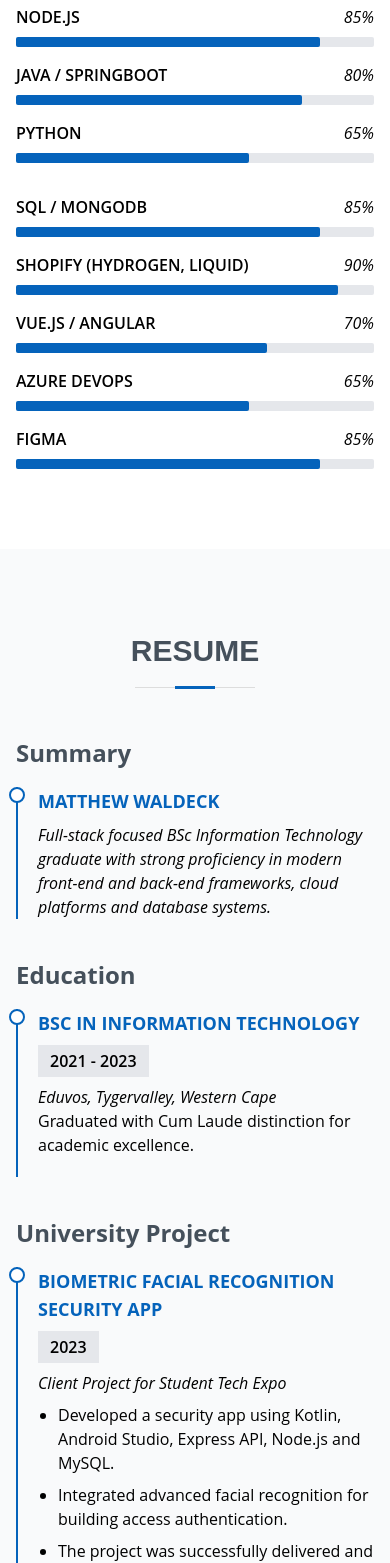
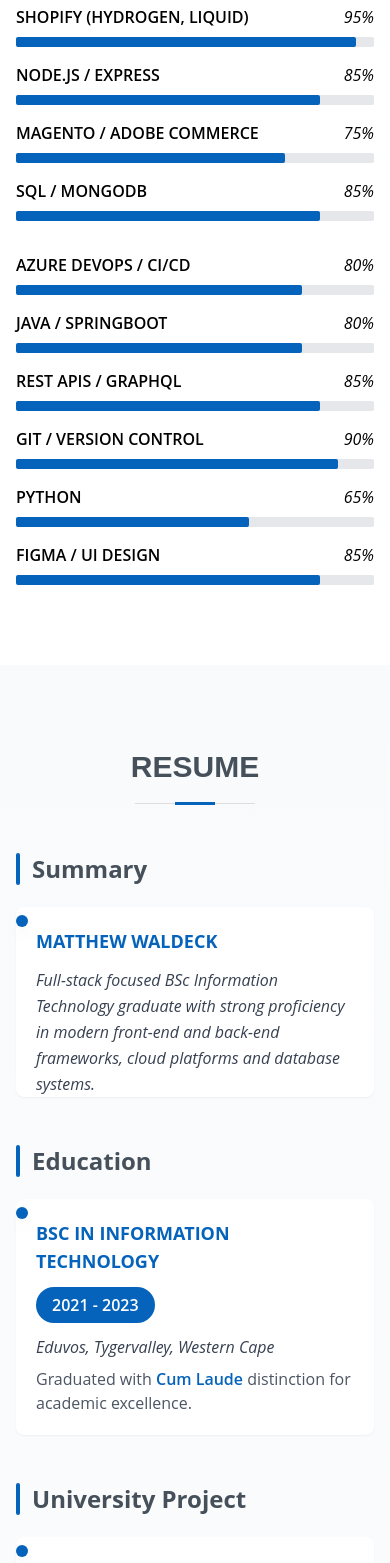
Before and after one commit to MattWaldeck/my-resume, a React (Vite) app: page / in a window 390 px wide. Shown: the part 3200-4763 px from the top of the page. Built offline with nearby package versions, Linux system fonts and the light colour scheme.

Commit message:
Refactor code structure for improved readability and maintainability

```diff
--- a/src/components/Hero.tsx
+++ b/src/components/Hero.tsx
@@ -56,7 +56,7 @@ const Hero = () => {
             <FaEnvelope /> <span>Email</span>
           </a>
           <a
-            href="/assets/documents/CV%202025-%20Latest%20Update.pdf"
+            href="/assets/documents/CV_Matthew_Waldeck_v2.pdf"
             download
             className="flex items-center space-x-2 text-lg text-white border border-white px-4 py-2 rounded-full hover:bg-custom-blue hover:border-custom-blue transition"
           >
--- a/src/components/Resume.tsx
+++ b/src/components/Resume.tsx
@@ -2,20 +2,21 @@ import SectionTitle from './SectionTitle';
 
 const Resume = () => {
   return (
-    <section id="resume" className="resume py-16 bg-gray-50">
+    <section id="resume" className="resume py-16 bg-gradient-to-b from-gray-50 to-white">
       <div className="container mx-auto px-4">
         <SectionTitle>Resume</SectionTitle>
-        <div className="grid grid-cols-1 lg:grid-cols-2 gap-x-8 gap-y-12 mt-12">
+        <div className="grid grid-cols-1 lg:grid-cols-2 gap-x-12 gap-y-12 mt-12">
           <div>
-            <h3 className="text-2xl font-bold mb-5 text-custom-dark-gray">
+            <h3 className="text-2xl font-bold mb-6 text-custom-dark-gray flex items-center">
+              <span className="w-1 h-8 bg-custom-blue mr-3 rounded"></span>
               Summary
             </h3>
-            <div className="resume-item pb-0">
-              <h4 className="text-lg font-bold uppercase text-custom-blue mb-2">
+            <div className="resume-item pb-0 bg-white p-5 rounded-lg shadow-sm hover:shadow-md transition-shadow duration-300">
+              <h4 className="text-lg font-bold uppercase text-custom-blue mb-3">
                 Matthew Waldeck
               </h4>
 
-              <p className="italic">
+              <p className="italic text-gray-700 leading-relaxed">
                 Full-stack focused BSc Information Technology graduate with
                 strong proficiency in modern front-end and back-end frameworks,
                 cloud platforms and database systems.
@@ -27,71 +28,122 @@ const Resume = () => {
               </ul> */}
             </div>
 
-            <h3 className="text-2xl font-bold mt-10 mb-5 text-custom-dark-gray">
+            <h3 className="text-2xl font-bold mt-12 mb-6 text-custom-dark-gray flex items-center">
+              <span className="w-1 h-8 bg-custom-blue mr-3 rounded"></span>
               Education
             </h3>
-            <div className="resume-item">
-              <h4 className="text-lg font-bold uppercase text-custom-blue mb-2">
+            <div className="resume-item bg-white p-5 rounded-lg shadow-sm hover:shadow-md transition-shadow duration-300">
+              <h4 className="text-lg font-bold uppercase text-custom-blue mb-3">
                 BSC IN INFORMATION TECHNOLOGY
               </h4>
-              <h5 className="text-base bg-gray-200 py-1 px-3 inline-block font-semibold mb-2">
+              <h5 className="text-base bg-custom-blue text-white py-1.5 px-4 inline-block font-semibold mb-3 rounded-full">
                 2021 - 2023
               </h5>
 
-              <p className="italic">Eduvos, Tygervalley, Western Cape</p>
-              <p>
-                Graduated with Cum Laude distinction for academic excellence.
+              <p className="italic text-gray-700 mb-2">Eduvos, Tygervalley, Western Cape</p>
+              <p className="text-gray-600">
+                Graduated with <span className="font-semibold text-custom-blue">Cum Laude</span> distinction for academic excellence.
               </p>
             </div>
 
-            <h3 className="text-2xl font-bold mt-10 mb-5 text-custom-dark-gray">
+            <h3 className="text-2xl font-bold mt-12 mb-6 text-custom-dark-gray flex items-center">
+              <span className="w-1 h-8 bg-custom-blue mr-3 rounded"></span>
               University Project
             </h3>
-            <div className="resume-item">
-              <h4 className="text-lg font-bold uppercase text-custom-blue mb-2">
+            <div className="resume-item bg-white p-5 rounded-lg shadow-sm hover:shadow-md transition-shadow duration-300">
+              <h4 className="text-lg font-bold uppercase text-custom-blue mb-3">
                 Biometric Facial Recognition Security App
               </h4>
-              <h5 className="text-base bg-gray-200 py-1 px-3 inline-block font-semibold mb-2">
+              <h5 className="text-base bg-custom-blue text-white py-1.5 px-4 inline-block font-semibold mb-3 rounded-full">
                 2023
               </h5>
-              <p className="italic">Client Project for Student Tech Expo</p>{' '}
-              <ul className="pl-5 mt-2 space-y-2 list-disc">
-                <li>
+              <p className="italic text-gray-700 mb-3">Client Project for Student Tech Expo</p>
+              <ul className="pl-5 mt-2 space-y-2.5 list-disc marker:text-custom-blue">
+                <li className="text-gray-600 leading-relaxed">
                   Developed a security app using Kotlin, Android Studio, Express
                   API, Node.js and MySQL.
                 </li>
-                <li>
+                <li className="text-gray-600 leading-relaxed">
                   Integrated advanced facial recognition for building access
                   authentication.
                 </li>
-                <li>
+                <li className="text-gray-600 leading-relaxed">
                   The project was successfully delivered and selected to
                   represent the department at a student tech expo.
                 </li>
               </ul>
             </div>
+
+            <h3 className="text-2xl font-bold mt-12 mb-6 text-custom-dark-gray flex items-center">
+              <span className="w-1 h-8 bg-custom-blue mr-3 rounded"></span>
+              Certifications
+            </h3>
+            <div className="bg-white p-6 rounded-lg shadow-sm hover:shadow-md transition-shadow duration-300">
+              <div className="flex flex-wrap gap-3">
+                <span className="bg-blue-50 text-custom-blue px-4 py-2 rounded-full text-sm font-medium border border-blue-100 hover:bg-blue-100 transition-colors">Microsoft Certified: Azure Fundamentals</span>
+                <span className="bg-blue-50 text-custom-blue px-4 py-2 rounded-full text-sm font-medium border border-blue-100 hover:bg-blue-100 transition-colors">Azure Synapse Analytics for Data Engineers</span>
+                <span className="bg-blue-50 text-custom-blue px-4 py-2 rounded-full text-sm font-medium border border-blue-100 hover:bg-blue-100 transition-colors">MTA: Database Fundamentals</span>
+                <span className="bg-blue-50 text-custom-blue px-4 py-2 rounded-full text-sm font-medium border border-blue-100 hover:bg-blue-100 transition-colors">C# Complete A–Z Masterclass</span>
+                <span className="bg-blue-50 text-custom-blue px-4 py-2 rounded-full text-sm font-medium border border-blue-100 hover:bg-blue-100 transition-colors">Microsoft SQL Server for Beginners</span>
+                <span className="bg-blue-50 text-custom-blue px-4 py-2 rounded-full text-sm font-medium border border-blue-100 hover:bg-blue-100 transition-colors">MS Access 2019 Certificate</span>
+                <span className="bg-blue-50 text-custom-blue px-4 py-2 rounded-full text-sm font-medium border border-blue-100 hover:bg-blue-100 transition-colors">ML & GenAI (TensorFlow, GPT, OpenAI)</span>
+              </div>
+            </div>
           </div>
 
           <div>
-            <h3 className="text-2xl font-bold mb-5 text-custom-dark-gray">
+            <h3 className="text-2xl font-bold mb-6 text-custom-dark-gray flex items-center">
+              <span className="w-1 h-8 bg-custom-blue mr-3 rounded"></span>
               Professional Experience
             </h3>
 
-            <div className="resume-item">
-              <h4 className="text-lg font-bold uppercase text-custom-blue mb-2">
+            <div className="resume-item bg-white p-5 rounded-lg shadow-sm hover:shadow-md transition-shadow duration-300 border-l-4 border-green-500">
+              <div className="flex items-start justify-between flex-wrap gap-2 mb-3">
+                <h4 className="text-lg font-bold uppercase text-custom-blue">
+                  Full Stack Developer
+                </h4>
+                <span className="bg-green-100 text-green-700 px-3 py-1 rounded-full text-xs font-semibold">CURRENT</span>
+              </div>
+              <h5 className="text-base bg-custom-blue text-white py-1.5 px-4 inline-block font-semibold mb-3 rounded-full">
+                Dec 2025 - Present
+              </h5>
+              <p className="italic text-gray-700 mb-3 font-medium">E commerceafrica, Western Cape</p>
+              <ul className="pl-5 mt-2 space-y-2.5 list-disc marker:text-custom-blue">
+                <li className="text-gray-600 leading-relaxed">
+                  Architect and maintain B2B eCommerce platforms for enterprise clients
+                  including Jonsson Workwear, owning end-to-end feature delivery across
+                  Shopify and Magento.
+                </li>
+                <li className="text-gray-600 leading-relaxed">
+                  Integrate third-party systems (ERP, CRM, Plytix PIM) ensuring seamless data
+                  flow and operational efficiency across client ecosystems.
+                </li>
+                <li className="text-gray-600 leading-relaxed">
+                  Drive sprint-based delivery via Azure DevOps, maintaining high code quality
+                  and rapid release cycles in a collaborative agile team.
+                </li>
+              </ul>
+            </div>
+
+            <div className="resume-item bg-white p-5 rounded-lg shadow-sm hover:shadow-md transition-shadow duration-300">
+              <h4 className="text-lg font-bold uppercase text-custom-blue mb-3">
                 Full Stack Developer
               </h4>
-              <h5 className="text-base bg-gray-200 py-1 px-3 inline-block font-semibold mb-2">
-                Nov 2024 - Present
+              <h5 className="text-base bg-custom-blue text-white py-1.5 px-4 inline-block font-semibold mb-3 rounded-full">
+                Nov 2024 - Nov 2025
               </h5>
-              <p className="italic">WBWR, Somerset West, Western Cape</p>
-              <ul className="pl-5 mt-2 space-y-2 list-disc">
+              <p className="italic text-gray-700 mb-3 font-medium">WBWR, Somerset West, Western Cape</p>
+              <ul className="pl-5 mt-2 space-y-2.5 list-disc marker:text-custom-blue">
                 <li>
                   Migrated the Vans.co.za storefront to Shopify Hydrogen,
                   creating a faster headless commerce experience.
                 </li>
                 <li>
                   Migrated the Crocssa.co.za storefront to Shopify Hydrogen,
+                  delivering a more dynamic headless commerce experience.
+                </li>
+                <li>
+                  Migrated the bashafrica.com (Birkenstock) storefront to Shopify Hydrogen,
                   delivering a more dynamic headless commerce experience.
                 </li>
                 <li>
@@ -105,22 +157,22 @@ const Resume = () => {
                 </li>
               </ul>
             </div>
-            <div className="resume-item">
-              <h4 className="text-lg font-bold uppercase text-custom-blue mb-2">
+            <div className="resume-item bg-white p-5 rounded-lg shadow-sm hover:shadow-md transition-shadow duration-300">
+              <h4 className="text-lg font-bold uppercase text-custom-blue mb-3">
                 Full Stack Developer
               </h4>
-              <h5 className="text-base bg-gray-200 py-1 px-3 inline-block font-semibold mb-2">
+              <h5 className="text-base bg-custom-blue text-white py-1.5 px-4 inline-block font-semibold mb-3 rounded-full">
                 May 2024 - Aug 2024
               </h5>
-              <p className="italic">
+              <p className="italic text-gray-700 mb-3 font-medium">
                 LOOM Property Insights, Pretoria, Gauteng
-              </p>{' '}
-              <ul className="pl-5 mt-2 space-y-2 list-disc">
-                <li>
+              </p>
+              <ul className="pl-5 mt-2 space-y-2.5 list-disc marker:text-custom-blue">
+                <li className="text-gray-600 leading-relaxed">
                   Built a project with live data, handling both frontend and
                   backend for property analytics systems.
                 </li>
-                <li>
+                <li className="text-gray-600 leading-relaxed">
                   Worked on Azure sprint tickets, conducted system testing, and
                   assisted with deployments.
                 </li>
--- a/src/components/Skills.tsx
+++ b/src/components/Skills.tsx
@@ -37,16 +37,18 @@ const SkillBar = ({ skill, value }: SkillBarProps) => {
 
 const Skills = () => {
   const skillsData = [
-    { name: 'JavaScript / TypeScript', value: '85%' },
-    { name: 'React / Next.js / Remix', value: '80%' },
-    { name: 'Node.js', value: '85%' },
+    { name: 'JavaScript / TypeScript', value: '90%' },
+    { name: 'React / Next.js / Remix', value: '85%' },
+    { name: 'Shopify (Hydrogen, Liquid)', value: '95%' },
+    { name: 'Node.js / Express', value: '85%' },
+    { name: 'Magento / Adobe Commerce', value: '75%' },
+    { name: 'SQL / MongoDB', value: '85%' },
+    { name: 'Azure DevOps / CI/CD', value: '80%' },
     { name: 'Java / Springboot', value: '80%' },
+    { name: 'REST APIs / GraphQL', value: '85%' },
+    { name: 'Git / Version Control', value: '90%' },
     { name: 'Python', value: '65%' },
-    { name: 'SQL / MongoDB', value: '85%' },
-    { name: 'Shopify (Hydrogen, Liquid)', value: '90%' },
-    { name: 'Vue.js / Angular', value: '70%' },
-    { name: 'Azure DevOps', value: '65%' },
-    { name: 'Figma', value: '85%' },
+    { name: 'Figma / UI Design', value: '85%' },
   ];
 
   const half = Math.ceil(skillsData.length / 2);
--- a/src/index.css
+++ b/src/index.css
@@ -6,10 +6,13 @@
 
 @layer components {
   .resume-item {
-    @apply pt-0 pr-0 pb-5 pl-5 mt-[-2px] border-l-2 border-custom-blue relative;
+    @apply pt-0 pr-0 pb-6 pl-6 mb-8 mt-[-2px] relative;
   }
   .resume-item::before {
     content: '';
-    @apply absolute w-4 h-4 rounded-full -left-[9px] top-0 bg-white border-2 border-custom-blue;
+    @apply absolute w-3 h-3 rounded-full left-0 top-2 bg-custom-blue shadow-lg;
+  }
+  .resume-item:hover::before {
+    @apply scale-125 transition-transform duration-300;
   }
 }
```
Also changed, not shown: 1 other file (tests, documents, lock files or other folders).
